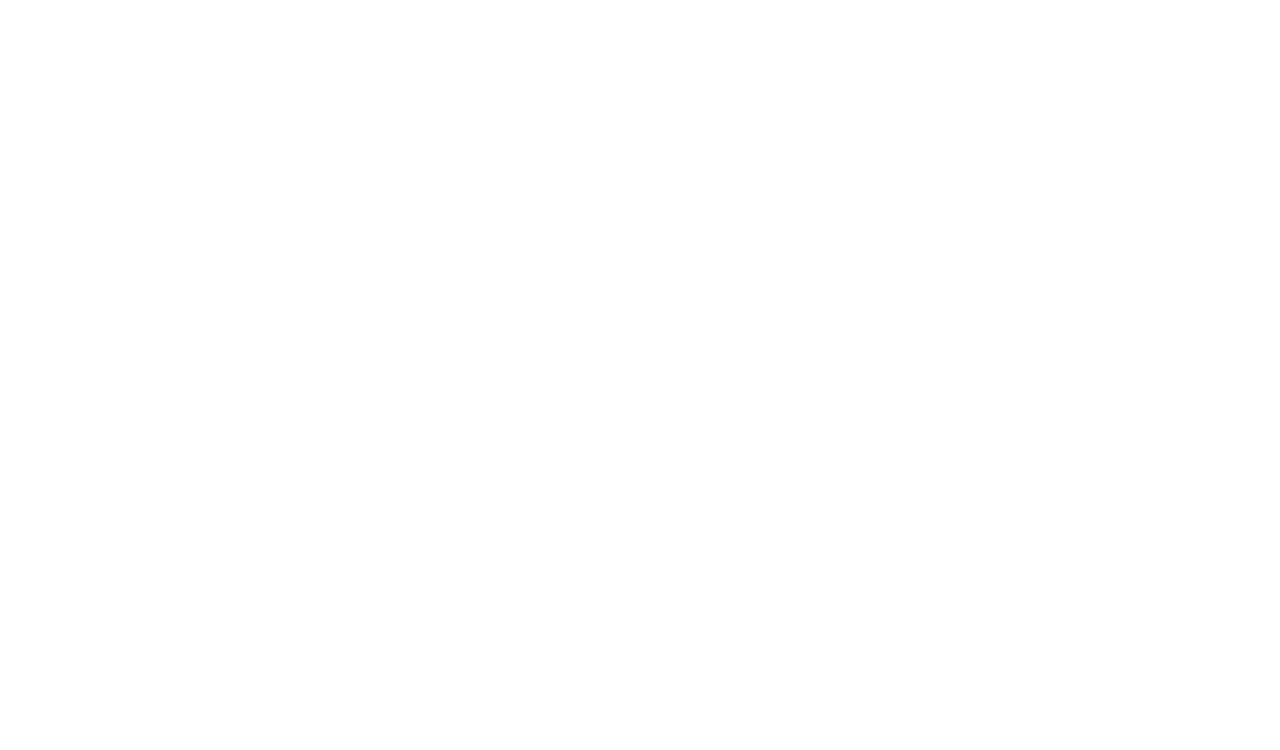
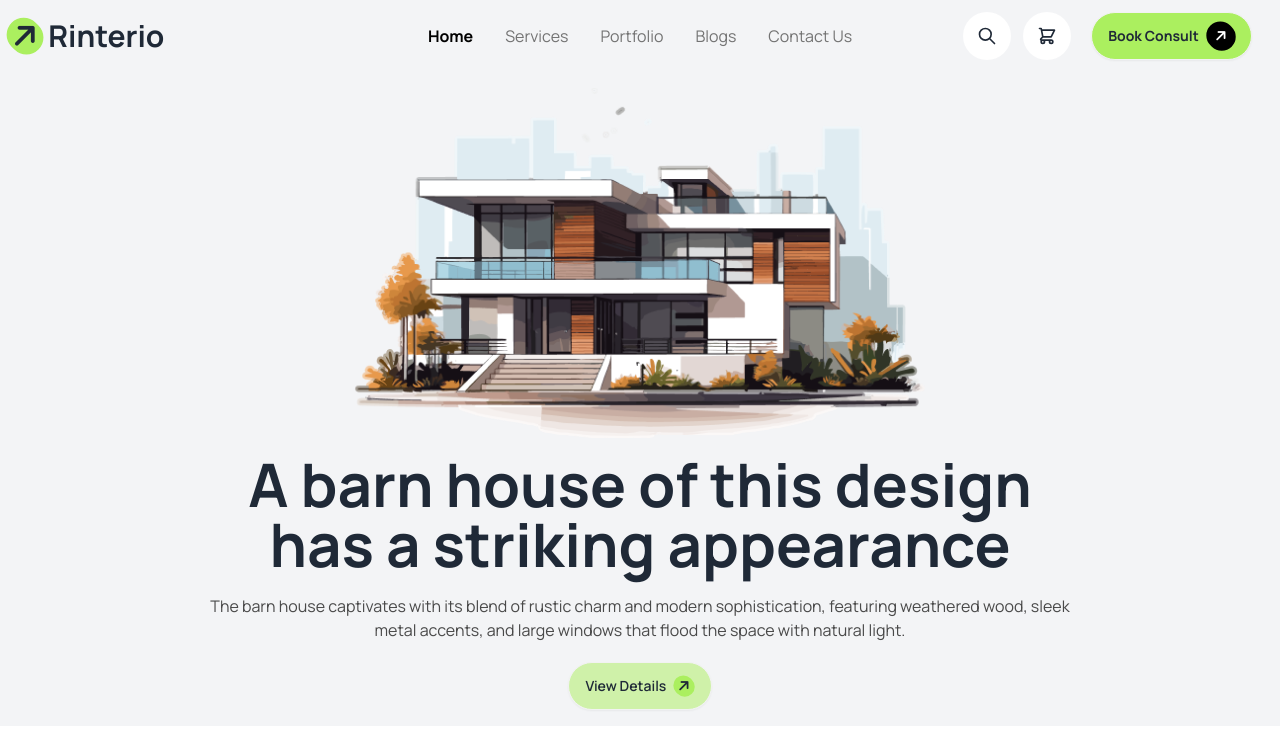
Before and after one commit to tan45Nadim/PH-B10A3-Rental-Solutions, a plain HTML site: page index.html in a window 1280 px wide. Drawn offline with nearby package versions, Linux system fonts and the light colour scheme.

Commit message:
header part done

```diff
--- a/index.html
+++ b/index.html
@@ -1,5 +1,5 @@
 <!DOCTYPE html>
-<html lang="en">
+<html lang="en" data-theme="light">
   <head>
     <meta charset="UTF-8" />
     <meta name="viewport" content="width=device-width, initial-scale=1.0" />
@@ -19,6 +19,11 @@
       type="text/css"
     />
     <script src="https://cdn.tailwindcss.com"></script>
+    <!-- fontawesome -->
+    <script
+      src="https://kit.fontawesome.com/b7baa5765f.js"
+      crossorigin="anonymous"
+    ></script>
 
     <style>
       .manrope-font {
@@ -32,6 +37,11 @@
           extend: {
             colors: {
               clifford: "#da373d",
+              "rinterio-primary": "#ABEF5F",
+              "rinterio-secondary": "rgba(171, 239, 95, 0.5)",
+              "rinterio-bg1":
+                "linear-gradient(0.00deg, rgb(255, 255, 255),rgba(255, 255, 255, 0) 100%);",
+              // "rinterio-bg1": "#FFFFFFFF #FFFFFF00",
             },
           },
         },
@@ -39,7 +49,143 @@
     </script>
   </head>
   <body class="manrope-font">
-    <header></header>
+    <header class="bg-gray-100">
+      <nav class="container mx-auto">
+        <div class="navbar">
+          <div class="navbar-start">
+            <a class="text-3xl font-bold"
+              ><i
+                class="fa-solid fa-arrow-right rounded-full bg-rinterio-primary p-1 -rotate-45"
+              ></i>
+              Rinterio</a
+            >
+          </div>
+          <div class="navbar-center hidden lg:flex">
+            <ul class="menu menu-horizontal px-1 text-base text-[#737373]">
+              <li class="text-black font-bold"><a>Home</a></li>
+              <li><a>Services</a></li>
+              <li><a>Portfolio</a></li>
+              <li><a>Blogs</a></li>
+              <li><a>Contact Us</a></li>
+            </ul>
+          </div>
+          <div class="navbar-end">
+            <div class="hidden md:flex md:flex-row">
+              <!-- <i class="fa-solid fa-magnifying-glass"></i> -->
+              <!-- <i class="fa-solid fa-cart-shopping"></i> -->
+
+              <!-- search glass -->
+              <button class="btn btn-ghost btn-circle bg-white">
+                <svg
+                  xmlns="http://www.w3.org/2000/svg"
+                  class="h-5 w-5"
+                  fill="none"
+                  viewBox="0 0 24 24"
+                  stroke="currentColor"
+                >
+                  <path
+                    stroke-linecap="round"
+                    stroke-linejoin="round"
+                    stroke-width="2"
+                    d="M21 21l-6-6m2-5a7 7 0 11-14 0 7 7 0 0114 0z"
+                  />
+                </svg>
+              </button>
+              <!-- shopping cart -->
+              <div
+                tabindex="0"
+                role="button"
+                class="btn btn-ghost btn-circle bg-white mx-3"
+              >
+                <div class="indicator">
+                  <svg
+                    xmlns="http://www.w3.org/2000/svg"
+                    class="h-5 w-5"
+                    fill="none"
+                    viewBox="0 0 24 24"
+                    stroke="currentColor"
+                  >
+                    <path
+                      stroke-linecap="round"
+                      stroke-linejoin="round"
+                      stroke-width="2"
+                      d="M3 3h2l.4 2M7 13h10l4-8H5.4M7 13L5.4 5M7 13l-2.293 2.293c-.63.63-.184 1.707.707 1.707H17m0 0a2 2 0 100 4 2 2 0 000-4zm-8 2a2 2 0 11-4 0 2 2 0 014 0z"
+                    />
+                  </svg>
+                </div>
+              </div>
+              <!-- button -->
+              <div class="flex flex-row mx-2">
+                <a class="btn bg-rinterio-primary rounded-full font-bold"
+                  >Book Consult<i
+                    class="fa-solid fa-arrow-right rounded-full bg-black text-white p-2 -rotate-45"
+                  ></i>
+                </a>
+              </div>
+            </div>
+
+            <div class="dropdown ml-3 relative">
+              <div
+                tabindex="0"
+                role="button"
+                class="btn btn-ghost bg-white rounded-full lg:hidden"
+              >
+                <svg
+                  xmlns="http://www.w3.org/2000/svg"
+                  class="h-5 w-5"
+                  fill="none"
+                  viewBox="0 0 24 24"
+                  stroke="currentColor"
+                >
+                  <path
+                    stroke-linecap="round"
+                    stroke-linejoin="round"
+                    stroke-width="2"
+                    d="M4 6h16M4 12h8m-8 6h16"
+                  />
+                </svg>
+              </div>
+              <ul
+                tabindex="0"
+                class="abosolute right-0 menu menu-sm dropdown-content bg-base-100 rounded-box z-[1] mt-3 w-32 p-2 shadow"
+              >
+                <li><a>Home</a></li>
+                <li><a>Services</a></li>
+                <li><a>Portfolio</a></li>
+                <li><a>Blogs</a></li>
+                <li><a>Contact Us</a></li>
+              </ul>
+            </div>
+          </div>
+        </div>
+      </nav>
+      <!-- banner section -->
+      <section class="container mx-auto mb-16">
+        <div class="flex flex-col items-center space-y-4 p-4">
+          <!-- image -->
+          <div>
+            <img src="./assets/banner.png" alt="" />
+          </div>
+          <!-- text -->
+          <div class="text-center md:w-[70%] space-y-5">
+            <h1 class="text-3xl md:text-4xl lg:text-6xl font-bold">
+              A barn house of this design has a striking appearance
+            </h1>
+            <p class="text-sm md:text-base text-[#494949]">
+              The barn house captivates with its blend of rustic charm and
+              modern sophistication, featuring weathered wood, sleek metal
+              accents, and large windows that flood the space with natural
+              light.
+            </p>
+            <button class="btn bg-rinterio-secondary rounded-full w-full md:w-auto">
+              View Details<i
+                class="fa-solid fa-arrow-right rounded-full bg-rinterio-primary p-1 -rotate-45"
+              ></i>
+            </button>
+          </div>
+        </div>
+      </section>
+    </header>
     <main></main>
     <footer></footer>
   </body>
```
